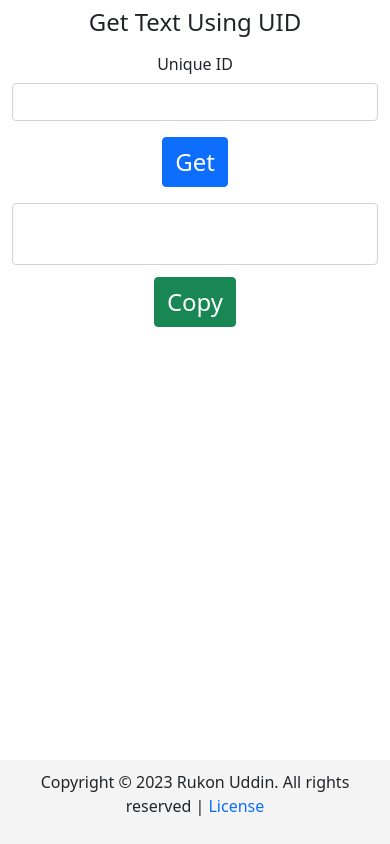
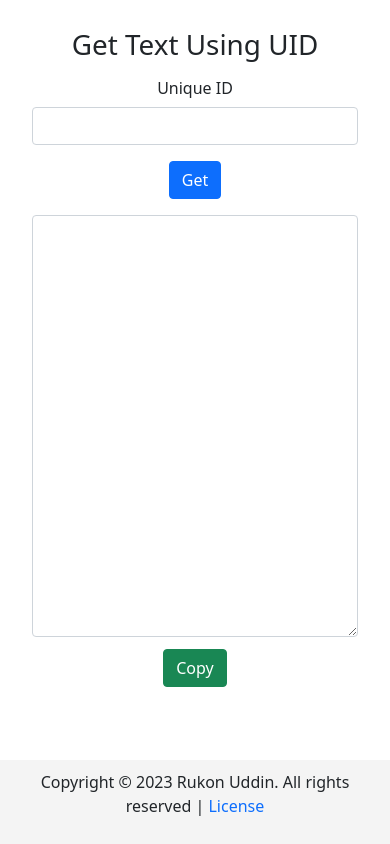
Before and after one commit to rukon-uddin/Easy-text-transfer, a Flask app: page /get_text in a window 390 px wide. Run offline with Flask 3, Linux system fonts and the light colour scheme.

Commit message:
Solved text area problem

```diff
--- a/app.py
+++ b/app.py
@@ -6,6 +6,7 @@ import string
 import random
 import qrcode
 import os
+from flask_socketio import SocketIO, emit
 
 glob_counter = 0
 characters = string.ascii_letters + string.digits
@@ -20,6 +21,8 @@ app = Flask(__name__)
 # ext = "redis://red-cjk4je337aks73ek7ilg:6379"
 # redis_client = redis.StrictRedis.from_url(ext)
 # ext = "redis://red-cljlrd1ll56s73blvii0:6379"
+
+# Current
 ext = "redis://localhost:6379/0"
 redis_client = redis.StrictRedis.from_url(ext)
 
--- a/templates/getText.html
+++ b/templates/getText.html
@@ -5,22 +5,19 @@
     <meta name="viewport" content="width=device-width, initial-scale=1">
     <link href="https://cdn.jsdelivr.net/npm/bootstrap@5.1.3/dist/css/bootstrap.min.css" rel="stylesheet" integrity="sha384-1BmE4kWBq78iYhFldvKuhfTAU6auU8tT94WrHftjDbrCEXSU1oBoqyl2QvZ6jIW3" crossorigin="anonymous">
     <style>
-        @media (max-width: 576px) {
-            h1, textarea, .btn {
-                font-size: 1.5rem;
+        body {
+            margin: 0;
+            padding: 0;
+            min-height: 100vh; /* Ensure the body takes at least the full viewport height */
+            display: flex;
+            flex-direction: column;
         }
+        main {
+            flex: 1; /* Make the main content area take up the available space */
+            padding: 20px;
         }
-        textarea {
-        resize: none;
-        overflow: hidden;
-        min-height: 50px;
-        }
-        body {
-            margin-bottom: 60px; /* Adjust this value based on your footer's height */
-        }
-
         footer {
-            position: fixed;
+            /* position: fixed; */
             bottom: 0;
             width: 100%;
             background-color: #f4f4f4;
@@ -30,6 +27,8 @@
     </style>
 </head>
 <body>
+    <main>
+
         <div class="container mt-2">
             <div class="text-center mt-2">
                 <h1>Get Text Using UID</h1>
@@ -40,13 +39,14 @@
                     </div>
                 </div>
                 <button onClick=getText() id="get_text" type="button" class="btn btn-primary btn-sl">Get</button>
-            <textarea oninput="auto_grow(this)" id="gtu_myInput" style="height: auto;" class="form-control mb-2 mt-3" rows="2"></textarea>
+                <textarea id="gtu_myInput" style="height: 50vh;" class="form-control mb-2 mt-3"></textarea>
             </div>
             <div class="text-center">
                 <button onclick="copyFunction()" type="button" class="btn btn-success mt-1">Copy</button>
             </div>
 
         </div>
+    </main>
     <footer>
         <p>Copyright © 2023 Rukon Uddin. All rights reserved | <a style="text-decoration: None;" href="https://github.com/rukon-uddin/Easy-text-transfer/blob/main/LICENSE">License</a></p>
     </footer>
@@ -56,11 +56,6 @@
         var get_uniqueID = document.getElementById("gtu_uniqueid");
         get_uniqueID.value = ""
         receivedText.value = ""
-
-        function auto_grow(element) {
-            element.style.height = "5px";
-            element.style.height = (element.scrollHeight) + "px";
-        }
 
         function getText() {
             const uid = get_uniqueID.value;
@@ -94,7 +89,6 @@
 
         function updateReceivedText(text) {
             receivedText.value = text;
-            auto_grow(receivedText)
         }
         function showSuccessMessage() {
             const successMessage = document.getElementById('successMessage');
```
Also changed, not shown: templates/qrShow.html (+13 -20 lines), templates/shareText.html (+14 -18 lines), static/qrcode_Tz.png (added). Lines whose indentation alone changed are shown as unchanged.
